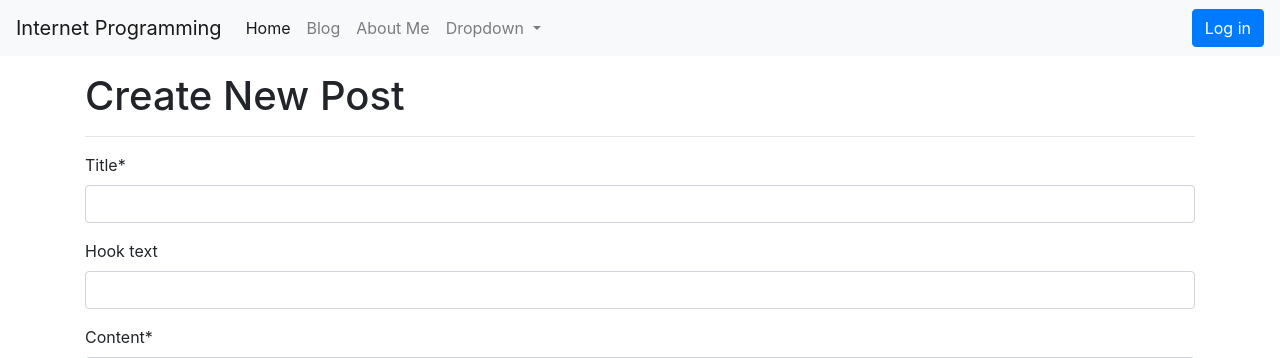
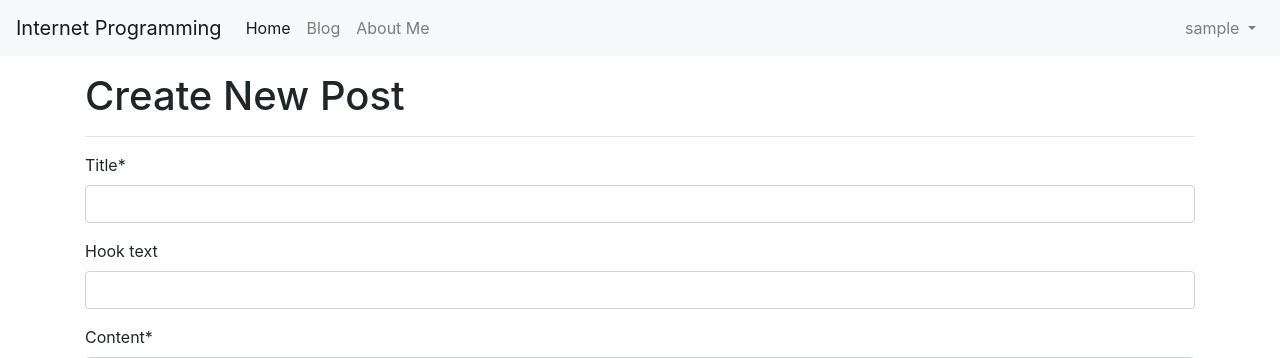
Before and after one commit to ssohee98/InternetProg, a Django app: page /blog/create_post/ in a window 1280 px wide. Shown: the top 358 px of the page. Run offline with Django 3.2, Linux system fonts and the light colour scheme; the visitor is signed in with stand-in values (Sample User, id 1); data that the repository does not hold is empty; some libraries are stand-ins or nearby versions.

Commit message:
구글 로그인 기능 추가하기

```diff
--- a/blog/templates/blog/navbar.html
+++ b/blog/templates/blog/navbar.html
@@ -1,4 +1,4 @@
-
+{% load socialaccount %}
     <nav class="navbar navbar-expand-lg navbar-light bg-light">
         <a class="navbar-brand" href="/">Internet Programming</a>
         <button class="navbar-toggler" type="button" data-toggle="collapse" data-target="#navbarSupportedContent" aria-controls="navbarSupportedContent" aria-expanded="false" aria-label="Toggle navigation">
@@ -15,26 +15,28 @@
             </li>
             <li class="nav-item">
                 <a class="nav-link" href="/about_me/">About Me</a>
-              </li>
-            <li class="nav-item dropdown">
-              <a class="nav-link dropdown-toggle" href="#" id="navbarDropdown" role="button" data-toggle="dropdown" aria-haspopup="true" aria-expanded="false">
-                Dropdown
-              </a>
-              <div class="dropdown-menu" aria-labelledby="navbarDropdown">
-                <a class="dropdown-item" href="#">Action</a>
-                <a class="dropdown-item" href="#">Another action</a>
-                <div class="dropdown-divider"></div>
-                <a class="dropdown-item" href="#">Something else here</a>
-              </div>
             </li>
           </ul>
           <ul class="navbar-nav ml-auto">
+            {% if user.is_authenticated %}
+              <li class="nav-item dropdown">
+                  <a class = "nav-link dropdown-toggle" href="#" id="navbarDropdownMenuLink" role="button"
+                  data-toggle="dropdown">
+                      {{ user.username }}
+                  </a>
+                  <div class = "dropdown-menu" aria-labelledby="navbarDropdownMenuLink">
+                    <a role="button" class="btn btn-primary" href="/accounts/logout/">
+                    Log Out
+                    </a>
+                  </div>
+              </li>
+            {% else %}
             <li class="nav-item">
-                <!-- Button trigger modal -->
-                <button type="button" class="btn btn-primary" data-toggle="modal" data-target="#loginModal">
-                    Log in
-                </button>
+                <a role="button" type="button" class="btn btn-primary" data-toggle="modal" data-target="#loginModal">
+                    Log In
+                </a>
             </li>
+              {% endif %}
           </ul>
         </div>
     </nav>
@@ -53,11 +55,13 @@
                 <div class="modal-body">
                     <div class="row">
                         <div class="col-md-6">
-                            <button type="button" class="btn btn-outline-dark btn-block btn-sm"><i class="fab fa-google"></i> &nbsp;&nbsp;Log in with Google</button>
-                            <button type="button" class="btn btn-outline-dark btn-block btn-sm"><i class="far fa-envelope"></i> &nbsp;&nbsp;Log in with E-mail</button>
+                            <a role="button" class="btn btn-outline-dark btn-block btn-sm"
+                            href="{% provider_login_url 'google' %}">
+                                <i class="fab fa-google"></i> &nbsp;&nbsp;Log in with Google</a>
+                            <a role="button" class="btn btn-outline-dark btn-block btn-sm" href="/accounts/login/"><i class="far fa-envelope"></i> &nbsp;&nbsp;Log in with E-mail</a>
                         </div>
                         <div class="col-md-6">
-                            <button type="button" class="btn btn-outline-dark btn-block btn-sm"><i class="far fa-envelope"></i> &nbsp;&nbsp;Sign Up with E-mail</button>
+                            <a role="button" class="btn btn-outline-dark btn-block btn-sm" href="/accounts/signup/"><i class="far fa-envelope"></i> &nbsp;&nbsp;Sign Up with E-mail</a>
                         </div>
                     </div>
                 </div>
--- a/myInternetProject/urls.py
+++ b/myInternetProject/urls.py
@@ -23,6 +23,7 @@ urlpatterns = [
     path('blog/', include('blog.urls')),    # 서버IP/blog
     path('admin/', admin.site.urls),    # 서버IP/admin
     path('markdownx/', include('markdownx.urls')),
+    path('accounts/', include('allauth.urls')),
     path('', include('single_pages.urls')),    # 서버IP/
 ]
 
```
Also changed, not shown: myInternetProject/settings.py (+16 -0 lines).
